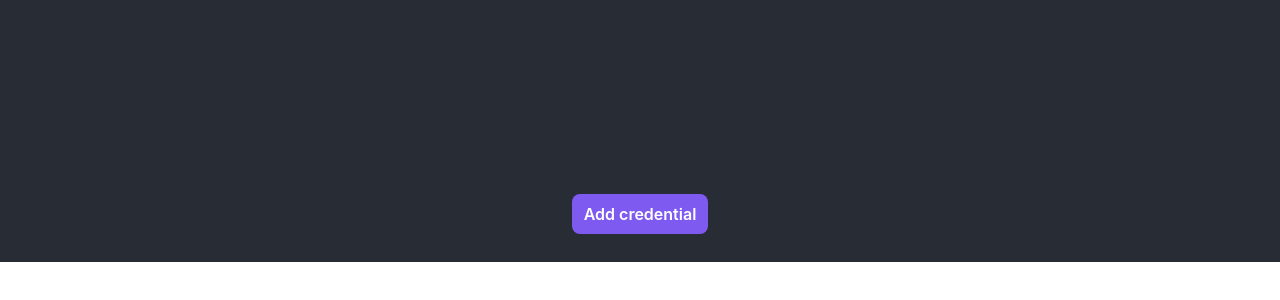
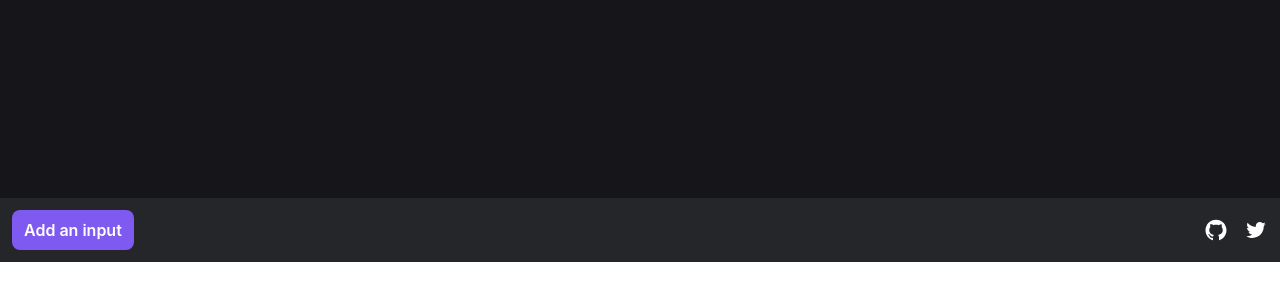
Before and after one commit to zacBkh/chrome-clipboard, a React (Create React App) app: page / in a window 1280 px wide. Shown: the part 238-538 px from the top of the page. Built offline with nearby package versions, Linux system fonts and the light colour scheme.

Commit message:
feat: add footer

```diff
--- a/src/App.tsx
+++ b/src/App.tsx
@@ -2,15 +2,13 @@ import { useState, useEffect } from 'react'
 
 import { v4 as uuid } from 'uuid'
 
-import AddInfoBtn from './components/add-info-button'
-import TypeOfField from './components/type-of-field'
-import InputNewInfo from './components/input-new-field'
 import InfoDisplayer from './components/info-displayers'
+import Footer from './components/footer'
 
 import {
   setChromeStorage,
   getChromeStorageAll,
-} from './components/services/chrome-storage'
+} from './services/chrome-storage'
 
 import { FIELD_TYPES, StoredDataTypes } from './constants'
 const { SELECT_DEFAULT } = FIELD_TYPES
@@ -72,17 +70,15 @@ const App = () => {
   useEffect(() => {
     const fetchData = async () => {
       try {
-        const allDataStored = await getChromeStorageAll()
-        console.log('allDataStored', allDataStored)
+        const allData = await getChromeStorageAll()
+        console.log('allData', allData)
 
-        const allDataArray = Object.entries(allDataStored).map(
-          ([key, value]) => ({
-            property: key as FIELD_TYPES,
-            value: value as string,
-            id: uuid(),
-            isUnderEdition: false,
-          })
-        )
+        const allDataArray = Object.entries(allData).map(([key, value]) => ({
+          property: key as FIELD_TYPES,
+          value: value as string,
+          id: uuid(),
+          isUnderEdition: false,
+        }))
 
         console.log('allDataArray', allDataArray)
         setAllStoredData(allDataArray)
@@ -122,6 +118,8 @@ const App = () => {
     console.log('currData', currData)
     console.log('id', id)
 
+    setStep(0)
+
     // Replacing underEdition state
     const editedData = allStoredData?.map((item) =>
       item.id === id ? { ...item, isUnderEdition: true } : item
@@ -133,8 +131,8 @@ const App = () => {
   }
 
   return (
-    <div className="popUpContainer bg-[#282c34] flex flex-col justify-between text-white p-4 text-base">
-      <div className="flex flex-col items-start">
+    <div className="popUpContainer bg-[#16161a] flex flex-col justify-between items-center text-white text-base">
+      <div className="flex flex-col items-start p-4">
         {allStoredData?.map((item) => (
           <InfoDisplayer
             fieldType={item.property}
@@ -153,33 +151,17 @@ const App = () => {
         ))}
       </div>
 
-      <div className="flex flex-col gap-y-4 items-center p-3">
-        <AddInfoBtn onAddInfoHandler={handleAddInfoRequest} />
-
-        {step > 0 ? (
-          <TypeOfField field={selectedFieldType} onAddField={handleAddField} />
-        ) : (
-          ''
-        )}
-
-        {step > 1 ? (
-          <>
-            <InputNewInfo
-              value={infoData}
-              onTypeInfo={handleTypeNewInfo}
-              infoType={selectedFieldType}
-            />
-            <button
-              onClick={handleConfirmedNewInfo}
-              className="bg-[#7f5af0] font-semibold rounded px-3 py-[10px]"
-            >
-              Save
-            </button>
-          </>
-        ) : (
-          ''
-        )}
-      </div>
+      <Footer
+        allStoredData={allStoredData}
+        step={step}
+        inputData={infoData}
+        handleAddInfoRequest={handleAddInfoRequest}
+        selectedFieldType={selectedFieldType}
+        onAddField={handleAddField}
+        onTypeNewInfo={handleTypeNewInfo}
+        onConfirmNewInfo={handleConfirmedNewInfo}
+        onAbortAdd={() => setStep(0)}
+      />
     </div>
   )
 }
--- a/src/components/add-info-button.tsx
+++ b/src/components/add-info-button.tsx
@@ -2,15 +2,18 @@ import { FC } from 'react'
 
 interface propsType {
   onAddInfoHandler: () => void
+  step: number
+  onAbortAdd: () => void
 }
 
-const AddInfoBtn: FC<propsType> = ({ onAddInfoHandler }) => {
+const AddInfoBtn: FC<propsType> = ({ onAddInfoHandler, onAbortAdd, step }) => {
   return (
     <button
-      onClick={onAddInfoHandler}
+      // onClick={() => (step === 0 ? onAddInfoHandler : onAbortAdd)}
+      onClick={() => (step === 0 ? onAddInfoHandler() : onAbortAdd())}
       className="bg-[#7f5af0] font-semibold px-3 py-2 rounded-lg"
     >
-      Add credential
+      {step === 0 ? 'Add an input ' : 'Cancel'}
     </button>
   )
 }
--- /dev/null
+++ b/src/components/footer.tsx
@@ -0,0 +1,112 @@
+import { FC } from 'react'
+
+import { AiOutlineGithub, AiOutlineTwitter } from 'react-icons/ai'
+
+import { StoredDataTypes } from '../constants'
+
+import AddInfoBtn from './add-info-button'
+import TypeOfField from './type-of-field'
+import InputNewInfo from './input-new-field'
+
+import { FIELD_TYPES } from '../constants'
+
+interface FooterProps {
+  allStoredData: StoredDataTypes[] | undefined
+  step: number
+  inputData: string
+  handleAddInfoRequest: () => void
+  selectedFieldType: FIELD_TYPES
+  onAddField: (newlyselectedFieldType: FIELD_TYPES) => void
+  onTypeNewInfo: (data: string) => void
+  onConfirmNewInfo: (
+    event: React.MouseEvent<HTMLButtonElement>,
+    abort?: boolean
+  ) => Promise<void>
+
+  onAbortAdd: () => void
+}
+
+const Footer: FC<FooterProps> = ({
+  allStoredData,
+  step,
+  inputData,
+  selectedFieldType,
+
+  handleAddInfoRequest,
+  onAddField,
+  onTypeNewInfo,
+  onConfirmNewInfo,
+  onAbortAdd,
+}) => {
+  const isSomeDataUnderEdition = allStoredData?.some(
+    (item) => item.isUnderEdition === true
+  )
+
+  console.log('isSomeDataUnderEdition', isSomeDataUnderEdition)
+
+  return (
+    <footer
+      className={`flex ${
+        step === 0 ? 'justify-between' : 'justify-center'
+      }  items-center p-3 bg-[#242629] w-full`}
+    >
+      <div className="flex flex-col items-center gap-y-3 self-start">
+        <AddInfoBtn
+          step={step}
+          onAddInfoHandler={handleAddInfoRequest}
+          onAbortAdd={onAbortAdd}
+        />
+
+        {step > 0 ? (
+          <TypeOfField field={selectedFieldType} onAddField={onAddField} />
+        ) : (
+          ''
+        )}
+
+        {step > 1 ? (
+          <>
+            <InputNewInfo
+              value={inputData}
+              onTypeInfo={onTypeNewInfo}
+              infoType={selectedFieldType}
+            />
+            <button
+              onClick={onConfirmNewInfo}
+              className="bg-[#7f5af0] font-semibold rounded px-3 py-[10px]"
+            >
+              Save
+            </button>
+          </>
+        ) : (
+          ''
+        )}
+      </div>
+
+      {step === 0 ? (
+        <div className="flex items-center gap-x-4 text-2xl">
+          <a
+            className="hover:text-[#7f5af0]"
+            href={'https://github.com/zacBkh'}
+            target="_blank"
+            rel="noopener noreferrer"
+          >
+            <AiOutlineGithub />
+          </a>
+
+          <a
+            className="hover:text-[#7f5af0]"
+            href={'https://twitter.com/zacFullStack'}
+            target="_blank"
+            rel="noopener noreferrer"
+          >
+            <AiOutlineTwitter />
+          </a>
+        </div>
+      ) : (
+        ''
+      )}
+    </footer>
+  )
+}
+
+export default Footer
--- a/src/components/info-displayers.tsx
+++ b/src/components/info-displayers.tsx
@@ -9,8 +9,8 @@ import {
   AiOutlineClose,
 } from 'react-icons/ai'
 
-import { handleCopyClick } from './services/utils'
-import { deleteChromeStorage } from './services/chrome-storage'
+import { handleCopyClick } from '../services/utils'
+import { deleteChromeStorage } from '../services/chrome-storage'
 
 interface InfoDisplayerProps {
   fieldType: FIELD_TYPES
@@ -52,8 +52,6 @@ const InfoDisplayer: FC<InfoDisplayerProps> = ({
     event: React.MouseEvent<HTMLButtonElement, MouseEvent>
   ) => {
     onConfirmInfoEdit(event)
-    // setIsUnderEdition(false)
-    // PUT HANDLE EDITION FALSE HERE !!
   }
 
   useEffect(() => {
--- a/src/components/input-new-field.tsx
+++ b/src/components/input-new-field.tsx
@@ -1,4 +1,4 @@
-import { FC, ChangeEvent } from 'react'
+import { FC, ChangeEvent, useEffect, useRef } from 'react'
 
 import { FIELD_TYPES, INPUT_TYPES } from '../constants'
 
@@ -13,7 +13,12 @@ const InputNewInfo: FC<InputNewInfoProps> = ({
   value,
   onTypeInfo,
 }) => {
-  console.log('infoType', infoType)
+  const inputRef = useRef<HTMLInputElement>(null)
+
+  useEffect(() => {
+    inputRef?.current?.focus()
+  }, [])
+
   return (
     <div className="flex items-center gap-x-4">
       <label htmlFor="name">Type your info</label>
@@ -27,6 +32,7 @@ const InputNewInfo: FC<InputNewInfoProps> = ({
         type={INPUT_TYPES[infoType]}
         id="name"
         required
+        ref={inputRef}
       />
     </div>
   )
--- a/src/components/services/chrome-storage.ts
+++ b/src/services/chrome-storage.ts
@@ -1,4 +1,4 @@
-import { FIELD_TYPES } from '../../constants'
+import { FIELD_TYPES } from '../constants'
 interface setChromeStorageTypes {
   (selectedFieldType: FIELD_TYPES, infoData: string): void
 }
```
Also changed, not shown: src/services/utils.ts (renamed from src/components/services/utils.ts).
